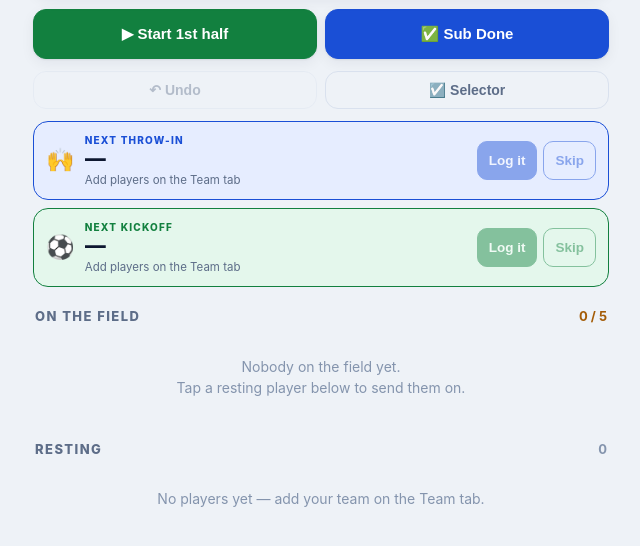
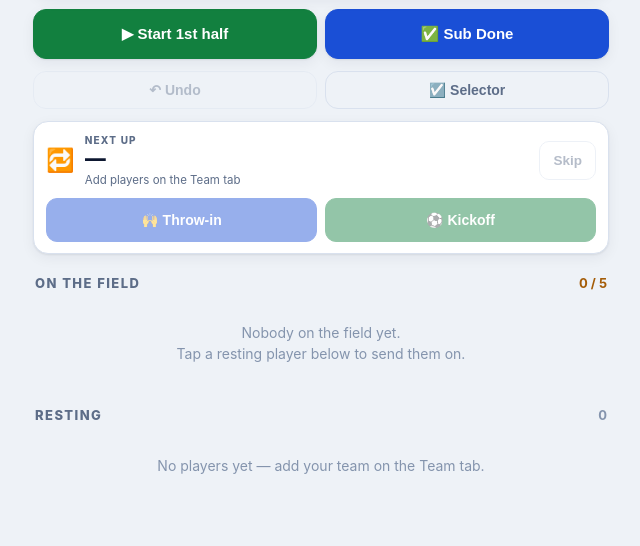
Before and after one commit to jbrodeveloper-ui/Sideline, a website: page index.html in a window 1280 px wide. Shown: the part 194-740 px from the top of the page, without its empty margins (319-959 px from the left). Drawn offline with Linux system fonts and the light colour scheme; no server answers.

Commit message:
Combine the throw-in and kickoff cards into one Next-up card with a shared rotation
The two separate queues each tracked their own kind, so the same kid could be
next for both at once and end up with double the extra jobs of a teammate. The
queue now pools throw-ins and kickoffs (jobsDone) and advances one shared
counter, so everyone gets the same number of extra turns overall regardless of
which kind they were. Per-kind tallies still drive the player-card badges, and
goals/assists stay out of the rotation entirely.

```diff
--- a/index.html
+++ b/index.html
@@ -93,28 +93,25 @@ body{
 /* ---------- throw-in / kickoff turns ---------- */
 .turns{margin-top:12px;display:flex;flex-direction:column;gap:8px}
 .turn{border-radius:15px;padding:11px 12px;display:flex;align-items:center;gap:10px;border:1px solid}
-.turn.thr {background:var(--bluebg); border-color:var(--blue)}
-.turn.kick{background:var(--greenbg);border-color:var(--green)}
+.turn.up{background:var(--card);border-color:var(--line);box-shadow:var(--shadow);
+         flex-direction:column;align-items:stretch;gap:10px}
 .turn .ico{font-size:23px;line-height:1;flex:0 0 auto}
 .turn .who{flex:1;min-width:0}
-.turn .lab{font-size:10px;font-weight:800;letter-spacing:.12em;text-transform:uppercase}
-.turn.thr  .lab{color:var(--blue)}
-.turn.kick .lab{color:var(--green)}
+.turn .lab{font-size:10px;font-weight:800;letter-spacing:.12em;text-transform:uppercase;color:var(--dim)}
 .turn .nm{font-size:21px;font-weight:800;letter-spacing:-.01em;line-height:1.15;
           white-space:nowrap;overflow:hidden;text-overflow:ellipsis}
 .turn .sub{font-size:11.5px;color:var(--dim);margin-top:1px;
            white-space:nowrap;overflow:hidden;text-overflow:ellipsis}
-.turn .acts{display:flex;gap:6px;flex:0 0 auto}
-.turn .acts button{border-radius:10px;border:1px solid;font-weight:800;font-size:13.5px;
-                   padding:11px 11px;white-space:nowrap;color:#fff}
-.turn.thr  .acts button{background:var(--blue); border-color:var(--blue)}
-.turn.kick .acts button{background:var(--green);border-color:var(--green)}
-.turn .acts button.alt{background:transparent;font-weight:700}
-.turn.thr  .acts button.alt{color:var(--blue)}
-.turn.kick .acts button.alt{color:var(--green)}
-.turn .acts button:disabled{opacity:.45}
-@media (prefers-color-scheme:dark){.turn .acts button{color:#08101f}
-  .turn .acts button.alt{color:var(--blue)} .turn.kick .acts button.alt{color:var(--green)}}
+.uphead{display:flex;align-items:center;gap:10px}
+.upacts{display:flex;gap:8px}
+.upacts button{flex:1;border-radius:11px;border:1px solid;font-weight:800;font-size:14px;
+               padding:13px 8px;white-space:nowrap;color:#fff}
+.upacts button.thr {background:var(--blue); border-color:var(--blue)}
+.upacts button.kick{background:var(--green);border-color:var(--green)}
+.turn .skip{flex:0 0 auto;border-radius:10px;border:1px solid var(--line);background:transparent;
+            color:var(--dim);font-weight:700;font-size:13.5px;padding:11px 13px}
+.upacts button:disabled,.turn .skip:disabled{opacity:.45}
+@media (prefers-color-scheme:dark){.upacts button{color:#08101f}}
 
 /* ---------- section headers ---------- */
 .sec{display:flex;align-items:baseline;gap:8px;margin:20px 2px 8px}
@@ -308,28 +305,19 @@ input:focus,select:focus{outline:2px solid var(--blue);outline-offset:-1px}
     </div>
 
     <div class="turns">
-      <div class="turn thr">
-        <div class="ico">🙌</div>
-        <div class="who">
-          <div class="lab">Next throw-in</div>
-          <div class="nm" id="thrName">—</div>
-          <div class="sub" id="thrSub">Add players to get started</div>
+      <div class="turn up">
+        <div class="uphead">
+          <div class="ico">🔁</div>
+          <div class="who">
+            <div class="lab">Next up</div>
+            <div class="nm" id="upName">—</div>
+            <div class="sub" id="upSub">Add players to get started</div>
+          </div>
+          <button id="btnUpSkip" class="skip">Skip</button>
         </div>
-        <div class="acts">
-          <button id="btnThrTook">Log it</button>
-          <button id="btnThrSkip" class="alt">Skip</button>
-        </div>
-      </div>
-      <div class="turn kick">
-        <div class="ico">⚽️</div>
-        <div class="who">
-          <div class="lab">Next kickoff</div>
-          <div class="nm" id="kickName">—</div>
-          <div class="sub" id="kickSub">Add players to get started</div>
-        </div>
-        <div class="acts">
-          <button id="btnKickTook">Log it</button>
-          <button id="btnKickSkip" class="alt">Skip</button>
+        <div class="upacts">
+          <button id="btnThrTook" class="thr">🙌 Throw-in</button>
+          <button id="btnKickTook" class="kick">⚽️ Kickoff</button>
         </div>
       </div>
     </div>
@@ -459,6 +447,9 @@ var DEF = {
   kskip:[],          // ids skipped for the current kickoff
   goal:   {}, gseq: {}, gseqN: 0, gskip: [],   // id -> goals scored (manual credit only, no queue)
   assist: {}, aseq: {}, aseqN: 0, askip: [],   // id -> assists (manual credit only, no queue)
+  useq: {},          // id -> order marker of their last extra job, throw-in OR kickoff (0 = never)
+  useqN: 0,
+  uskip: [],         // ids skipped for the current extra job
   gameSec: 0, halfSec: 0, half: 1, halves: 2,
   shiftLen: 300, shiftSec: 300, shiftNo: 1,
   halfLen: 15, fieldSize: 5, subsPer: 3,
@@ -562,7 +553,8 @@ function snap(){
     thr:S.thr,   seq:S.seq,   seqN:S.seqN,   skip:S.skip,
     kick:S.kick, kseq:S.kseq, kseqN:S.kseqN, kskip:S.kskip,
     goal:S.goal, gseq:S.gseq, gseqN:S.gseqN, gskip:S.gskip,
-    assist:S.assist, aseq:S.aseq, aseqN:S.aseqN, askip:S.askip
+    assist:S.assist, aseq:S.aseq, aseqN:S.aseqN, askip:S.askip,
+    useq:S.useq, useqN:S.useqN, uskip:S.uskip
   }));
   if(undoStack.length > 25) undoStack.shift();
 }
@@ -574,6 +566,7 @@ function undo(){
   S.kick=o.kick; S.kseq=o.kseq; S.kseqN=o.kseqN; S.kskip=o.kskip;
   S.goal=o.goal; S.gseq=o.gseq; S.gseqN=o.gseqN; S.gskip=o.gskip;
   S.assist=o.assist; S.aseq=o.aseq; S.aseqN=o.aseqN; S.askip=o.askip;
+  S.useq=o.useq; S.useqN=o.useqN; S.uskip=o.uskip;
   sel = null; render(); save(); toast("Undone");
 }
 
@@ -672,7 +665,7 @@ function moveTo(id, dest){
   pull(S.field, id); pull(S.bench, id);
   (dest === "field" ? S.field : S.bench).push(id);
   S.stint[id] = 0;
-  S.skip = []; S.kskip = [];      // a sub ends whatever throw-in/kickoff was pending
+  S.skip = []; S.kskip = []; S.uskip = [];   // a sub ends whatever turn was pending
 }
 function swap(offId, onId){ moveTo(offId, "bench"); moveTo(onId, "field"); }
 
@@ -704,41 +697,49 @@ function autoSub(){
   toast(n === 1 ? pairs[0] : n + " subs made", "Undo", undo);
 }
 
-/* ============================ throw-ins ============================ */
+/* ============================ extra jobs ============================ */
 /* Four tallies, same shape. K describes each one so they can't drift apart.
-   thr/kick are fair rotations with a "next up" queue; goal/assist are manual-only
-   (nobody can predict who scores next) \u2014 they use creditTurn() directly, never queueFor(). */
+   Each keeps its own count and history (that's what the player-card badges show),
+   but throw-ins and kickoffs share ONE rotation - flagged `rotates` - so the queue
+   pools them and every kid ends up with the same number of extra jobs overall,
+   rather than the same number of each kind separately. goal/assist are manual-only
+   (nobody can predict who scores next): credited straight from the player sheet,
+   never queued. */
 var KINDS = {
-  thr:    { n:"thr",    seq:"seq",  seqN:"seqN",  skip:"skip",  verb:"throw-in", past:"took the throw-in", none:"Hasn\u2019t thrown in yet" },
-  kick:   { n:"kick",   seq:"kseq", seqN:"kseqN", skip:"kskip", verb:"kickoff",  past:"took the kickoff",  none:"Hasn\u2019t kicked off yet" },
-  goal:   { n:"goal",   seq:"gseq", seqN:"gseqN", skip:"gskip", verb:"goal",     past:"scored a goal",     none:"" },
-  assist: { n:"assist", seq:"aseq", seqN:"aseqN", skip:"askip", verb:"assist",   past:"got an assist",     none:"" }
+  thr:    { n:"thr",    seq:"seq",  seqN:"seqN",  skip:"skip",  rotates:true, verb:"throw-in", past:"took the throw-in" },
+  kick:   { n:"kick",   seq:"kseq", seqN:"kseqN", skip:"kskip", rotates:true, verb:"kickoff",  past:"took the kickoff"  },
+  goal:   { n:"goal",   seq:"gseq", seqN:"gseqN", skip:"gskip", verb:"goal",   past:"scored a goal" },
+  assist: { n:"assist", seq:"aseq", seqN:"aseqN", skip:"askip", verb:"assist", past:"got an assist" }
 };
+
+/* Extra jobs done so far — throw-ins and kickoffs pooled, since the whole point
+   is that they're interchangeable "you get to do a thing" turns. */
+function jobsDone(id){ return (S.thr[id] || 0) + (S.kick[id] || 0); }
 
 /* The whole queue, best pick first. Only players on the field are eligible —
    a resting player keeps their place and jumps back in line the moment they return. */
-function queueFor(k){
-  var K = KINDS[k];
+function queueUp(){
   var pool = S.field.filter(function(id){ return !isOut(id); });
-  var live = pool.filter(function(id){ return S[K.skip].indexOf(id) === -1; });
+  var live = pool.filter(function(id){ return S.uskip.indexOf(id) === -1; });
   if(!live.length) live = pool;                    // everyone skipped — start the round over
   return live.slice().sort(function(a,b){
-    return ((S[K.n][a]   ||0) - (S[K.n][b]   ||0))   // 1. fewest turns taken
-        || ((S[K.seq][a] ||0) - (S[K.seq][b] ||0))   // 2. longest since their last turn (never = first)
-        || ((S.play[a]   ||0) - (S.play[b]   ||0))   // 3. least game time — the kid who just came on
+    return (jobsDone(a) - jobsDone(b))               // 1. fewest extra jobs, either kind
+        || ((S.useq[a] ||0) - (S.useq[b] ||0))       // 2. longest since their last one (never = first)
+        || ((S.play[a] ||0) - (S.play[b] ||0))       // 3. least game time — the kid who just came on
         || 0;
   });
 }
-function nextUp(k){ var q = queueFor(k); return q.length ? q[0] : null; }
+function nextUp(){ var q = queueUp(); return q.length ? q[0] : null; }
 
 /* Credits a turn to a SPECIFIC player, bypassing the queue — used by the
-   auto "next up" cards (id = nextUp(k)) and by manually tapping a field player. */
+   "next up" card (id = nextUp()) and by manually tapping a field player. */
 function creditTurn(k, id){
   var K = KINDS[k];
   snap();
   S[K.n][id]   = (S[K.n][id] || 0) + 1;
   S[K.seq][id] = ++S[K.seqN];
   S[K.skip]    = [];
+  if(K.rotates){ S.useq[id] = ++S.useqN; S.uskip = []; }   // advances the shared rotation
   sel = null;
   render(); save();
   toast(nameOf(id) + " " + K.past, "Undo", undo);
@@ -801,18 +802,19 @@ function celebratePlay(btn){
   burstFrom(btn, {glyphs:["⚡","✨","🏃"], count:8, angleMid:-Math.PI/2, angleSpread:Math.PI*1.2,
     minDist:30, distRange:26, minSize:13, sizeRange:6, spin:300, duration:0.7});
 }
-function tookTurn(k){
-  var id = nextUp(k);
+function tookTurn(k, triggerEl){
+  var id = nextUp();
   if(!id){ toast("No one is on the field"); return; }
   creditTurn(k, id);
+  if(triggerEl) (k === "thr" ? celebrateThrow : celebrateKick)(triggerEl);
 }
-function skipTurn(k){
-  var K = KINDS[k], id = nextUp(k);
+function skipTurn(){
+  var id = nextUp();
   if(!id) return;
   snap();
-  if(S[K.skip].indexOf(id) === -1) S[K.skip].push(id);
+  if(S.uskip.indexOf(id) === -1) S.uskip.push(id);
   render(); save();
-  toast("Skipped " + nameOf(id) + " for the " + K.verb);
+  toast(nameOf(id) + " skipped — next player is up");
 }
 
 /* ============================ rendering ============================ */
@@ -917,8 +919,7 @@ function render(){
   $("btnBulkMode").classList.toggle("ghost", !bulkMode);
 
   /* ---- throw-in + kickoff rows ---- */
-  renderTurn("thr", "thrName", "thrSub", "btnThrTook", "btnThrSkip");
-  renderTurn("kick", "kickName", "kickSub", "btnKickTook", "btnKickSkip");
+  renderUp();
 
   /* ---- field ---- */
   var fl = $("fieldList"); fl.innerHTML = "";
@@ -974,20 +975,22 @@ function render(){
   paint();
 }
 
-function renderTurn(k, nameId, subId, tookId, skipId){
-  var K = KINDS[k], q = queueFor(k), id = q.length ? q[0] : null;
+function renderUp(){
+  var q = queueUp(), id = q.length ? q[0] : null;
   if(id){
-    var c = S[K.n][id] || 0;
+    var c = jobsDone(id);
     var after = q.slice(1, 3).map(nameOf).join(", ");
-    $(nameId).textContent = nameOf(id);
-    $(subId).textContent  = (c === 0 ? K.none : c + " so far") +
-                            (after ? " · then " + after : "");
+    $("upName").textContent = nameOf(id);
+    $("upSub").textContent  = (c === 0 ? "No turns yet" : c + " so far") +
+                              (after ? " · then " + after : "");
   } else {
-    $(nameId).textContent = "—";
-    $(subId).textContent  = S.roster.length ? "Put players on the field first"
-                                            : "Add players on the Team tab";
+    $("upName").textContent = "—";
+    $("upSub").textContent  = S.roster.length ? "Put players on the field first"
+                                              : "Add players on the Team tab";
   }
-  $(tookId).disabled = !id; $(skipId).disabled = !id;
+  $("btnThrTook").disabled = !id;
+  $("btnKickTook").disabled = !id;
+  $("btnUpSkip").disabled   = !id;
 }
 
 /* ============================ team view ============================ */
@@ -1138,10 +1141,9 @@ $("benchList").addEventListener("click", listTap);
 $("btnPlay").addEventListener("click", startPlay);
 $("btnResetShift").addEventListener("click", function(){ resetShift(); render(); save(); });
 $("btnUndo").addEventListener("click", undo);
-$("btnThrTook").addEventListener("click", function(){ tookTurn("thr"); });
-$("btnThrSkip").addEventListener("click", function(){ skipTurn("thr"); });
-$("btnKickTook").addEventListener("click", function(){ tookTurn("kick"); });
-$("btnKickSkip").addEventListener("click", function(){ skipTurn("kick"); });
+$("btnThrTook").addEventListener("click", function(){ tookTurn("thr", $("btnThrTook")); });
+$("btnKickTook").addEventListener("click", function(){ tookTurn("kick", $("btnKickTook")); });
+$("btnUpSkip").addEventListener("click", skipTurn);
 $("btnSendOn").addEventListener("click", function(){ moveAlone($("btnSendOn")); });
 $("btnRest").addEventListener("click", function(){ moveAlone($("btnRest")); });
 $("btnCancelSel").addEventListener("click", function(){ sel = null; render(); });
@@ -1189,7 +1191,7 @@ function addPlayer(){
   var id = "p" + Date.now().toString(36) + Math.floor(Math.random()*1e4).toString(36);
   S.roster.push({ id:id, name:name, num:num });
   S.play[id]=0; S.rest[id]=0; S.stint[id]=0; S.thr[id]=0; S.seq[id]=0; S.kick[id]=0; S.kseq[id]=0;
-  S.goal[id]=0; S.gseq[id]=0; S.assist[id]=0; S.aseq[id]=0;
+  S.goal[id]=0; S.gseq[id]=0; S.assist[id]=0; S.aseq[id]=0; S.useq[id]=0;
   S.bench.push(id);
   $("inName").value = ""; $("inNum").value = "";
   render(); save();
@@ -1216,14 +1218,16 @@ $("rosterList").addEventListener("click", function(e){
       player: p, wasField: wasField, wasBench: wasBench, wasOut: isOut(del),
       play: S.play[del], rest: S.rest[del], stint: S.stint[del],
       thr: S.thr[del], seq: S.seq[del], kick: S.kick[del], kseq: S.kseq[del],
-      goal: S.goal[del], gseq: S.gseq[del], assist: S.assist[del], aseq: S.aseq[del]
+      goal: S.goal[del], gseq: S.gseq[del], assist: S.assist[del], aseq: S.aseq[del],
+      useq: S.useq[del]
     };
     S.roster = S.roster.filter(function(x){ return x.id !== del; });
     pull(S.field, del); pull(S.bench, del); pull(S.out, del); pull(S.skip, del); pull(S.kskip, del);
-    pull(S.gskip, del); pull(S.askip, del);
+    pull(S.gskip, del); pull(S.askip, del); pull(S.uskip, del);
     delete S.play[del]; delete S.rest[del]; delete S.stint[del];
     delete S.thr[del]; delete S.seq[del]; delete S.kick[del]; delete S.kseq[del];
     delete S.goal[del]; delete S.gseq[del]; delete S.assist[del]; delete S.aseq[del];
+    delete S.useq[del];
     if(sel && sel.id === del) sel = null;
     render(); save();
     toast("Removed " + p.name, "Undo", function(){ undeletePlayer(snapDel); });
@@ -1236,6 +1240,7 @@ function undeletePlayer(s){
   S.play[id]=s.play; S.rest[id]=s.rest; S.stint[id]=s.stint;
   S.thr[id]=s.thr; S.seq[id]=s.seq; S.kick[id]=s.kick; S.kseq[id]=s.kseq;
   S.goal[id]=s.goal; S.gseq[id]=s.gseq; S.assist[id]=s.assist; S.aseq[id]=s.aseq;
+  S.useq[id]=s.useq;
   if(s.wasOut) S.out.push(id);
   if(s.wasField !== -1) S.field.splice(Math.min(s.wasField, S.field.length), 0, id);
   else if(s.wasBench !== -1) S.bench.splice(Math.min(s.wasBench, S.bench.length), 0, id);
@@ -1294,6 +1299,7 @@ function newGame(){
   S.kick={}; S.kseq={}; S.kseqN=0; S.kskip=[];
   S.goal={}; S.gseq={}; S.gseqN=0; S.gskip=[];
   S.assist={}; S.aseq={}; S.aseqN=0; S.askip=[];
+  S.useq={}; S.useqN=0; S.uskip=[];
   S.field=[]; S.bench = S.roster.map(function(p){ return p.id; });
   S.gameSec=0; S.halfSec=0; S.half=1; S.shiftSec=S.shiftLen; S.shiftNo=1;
   S.running=false; S.alerted=false; S.nag=0; S.halfOver=false; S.phase="pre";
```
